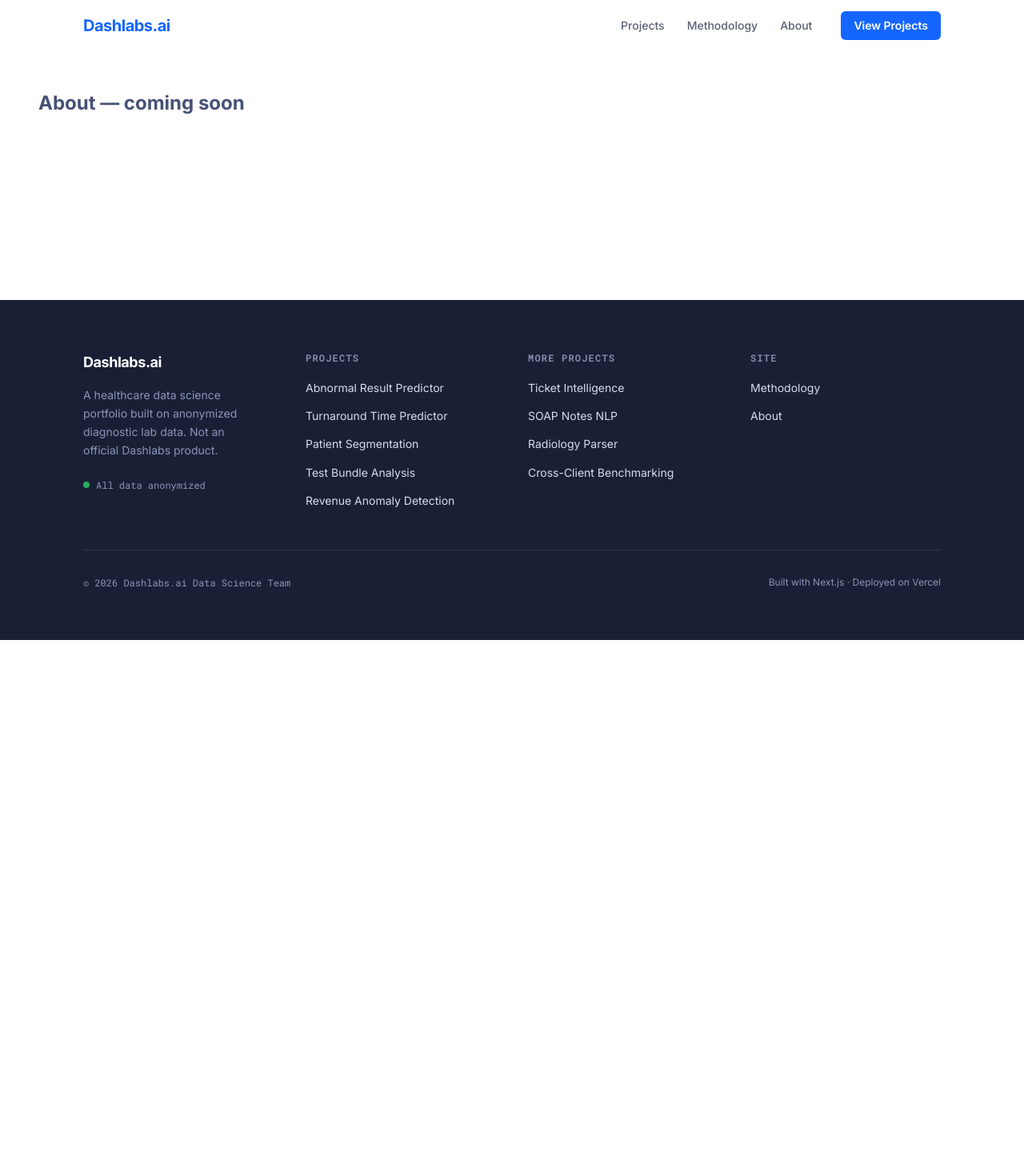
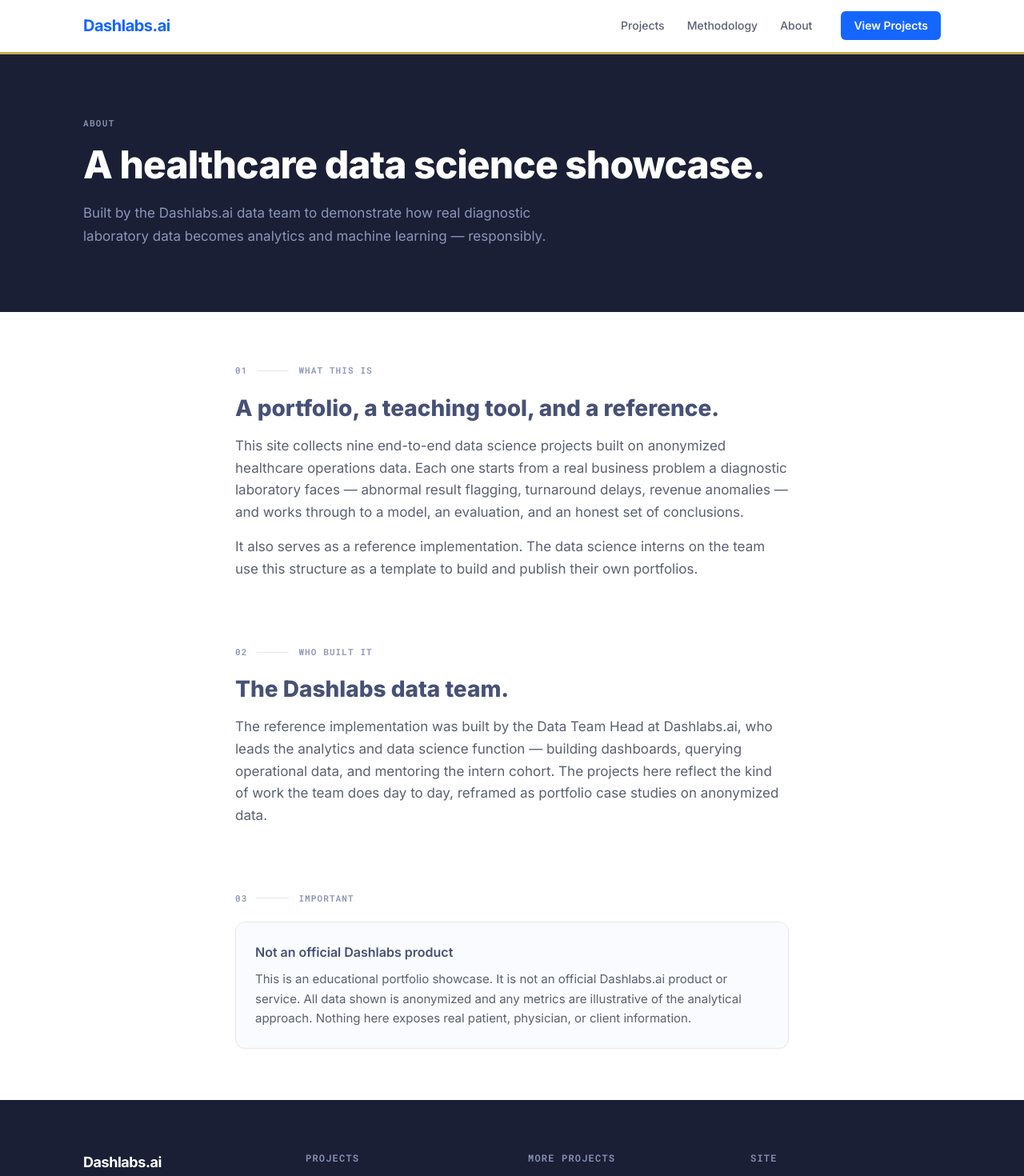
Before and after one commit to OrangeJuice023/dashlabs-sample-project, a Next.js app: page /about in a window 1280 px wide. Shown: the top 1470 px of the page at 80% size. Before the commit the page ends 800 px from the top, so only its background shows below. Built offline with nearby package versions, Linux system fonts and the light colour scheme.

Commit message:
Update page.tsx

```diff
--- a/src/app/about/page.tsx
+++ b/src/app/about/page.tsx
@@ -1,3 +1,72 @@
-export default function Page() {
-  return <div className="p-12 text-[#475175] font-bold text-2xl">About — coming soon</div>;
+function SectionLabel(props: { number: string; label: string }) {
+  return (
+    <div className="flex items-center gap-3 mb-5">
+      <span className="font-mono text-[11px] font-bold text-[#8B95B8] tracking-widest">{props.number}</span>
+      <span className="h-px flex-1 bg-[#E6E6E6] max-w-[40px]" />
+      <span className="font-mono text-[11px] font-semibold text-[#8B95B8] uppercase tracking-widest">{props.label}</span>
+    </div>
+  );
 }
+
+export default function AboutPage() {
+  return (
+    <div>
+      {/* Header */}
+      <div className="bg-[#1A1F35] relative">
+        <div className="absolute top-0 left-0 right-0 h-[3px] bg-[#C7AA50]" />
+        <div className="max-w-[1200px] mx-auto px-8 md:px-12 lg:px-16 pt-20 pb-20">
+          <p className="font-mono text-[11px] font-semibold tracking-[0.12em] text-[#8B95B8] uppercase mb-4">
+            About
+          </p>
+          <h1 className="text-[2.5rem] md:text-[3rem] font-extrabold text-white leading-[1.1] tracking-[-0.02em] mb-5">
+            A healthcare data science showcase.
+          </h1>
+          <p className="text-[1.0625rem] text-[#8B95B8] max-w-[600px] leading-[1.7]">
+            Built by the Dashlabs.ai data team to demonstrate how real diagnostic laboratory data becomes analytics and machine learning — responsibly.
+          </p>
+        </div>
+      </div>
+
+      {/* Content */}
+      <div className="max-w-[820px] mx-auto px-8 md:px-12 lg:px-16 py-16 space-y-20">
+
+        {/* What this is */}
+        <section>
+          <SectionLabel number="01" label="What This Is" />
+          <h2 className="text-[1.75rem] font-extrabold text-[#475175] leading-tight mb-4">
+            A portfolio, a teaching tool, and a reference.
+          </h2>
+          <p className="text-[1.0625rem] text-[#5A6173] leading-relaxed mb-4">
+            This site collects nine end-to-end data science projects built on anonymized healthcare operations data. Each one starts from a real business problem a diagnostic laboratory faces — abnormal result flagging, turnaround delays, revenue anomalies — and works through to a model, an evaluation, and an honest set of conclusions.
+          </p>
+          <p className="text-[1.0625rem] text-[#5A6173] leading-relaxed">
+            It also serves as a reference implementation. The data science interns on the team use this structure as a template to build and publish their own portfolios.
+          </p>
+        </section>
+
+        {/* Who built it */}
+        <section>
+          <SectionLabel number="02" label="Who Built It" />
+          <h2 className="text-[1.75rem] font-extrabold text-[#475175] leading-tight mb-4">
+            The Dashlabs data team.
+          </h2>
+          <p className="text-[1.0625rem] text-[#5A6173] leading-relaxed">
+            The reference implementation was built by the Data Team Head at Dashlabs.ai, who leads the analytics and data science function — building dashboards, querying operational data, and mentoring the intern cohort. The projects here reflect the kind of work the team does day to day, reframed as portfolio case studies on anonymized data.
+          </p>
+        </section>
+
+        {/* Disclaimer */}
+        <section>
+          <SectionLabel number="03" label="Important" />
+          <div className="rounded-xl border border-[#E6E6E6] bg-[#FAFBFE] p-6">
+            <p className="font-semibold text-[#475175] text-[1rem] mb-2">Not an official Dashlabs product</p>
+            <p className="text-[0.9375rem] text-[#5A6173] leading-relaxed">
+              This is an educational portfolio showcase. It is not an official Dashlabs.ai product or service. All data shown is anonymized and any metrics are illustrative of the analytical approach. Nothing here exposes real patient, physician, or client information.
+            </p>
+          </div>
+        </section>
+
+      </div>
+    </div>
+  );
+}
```
